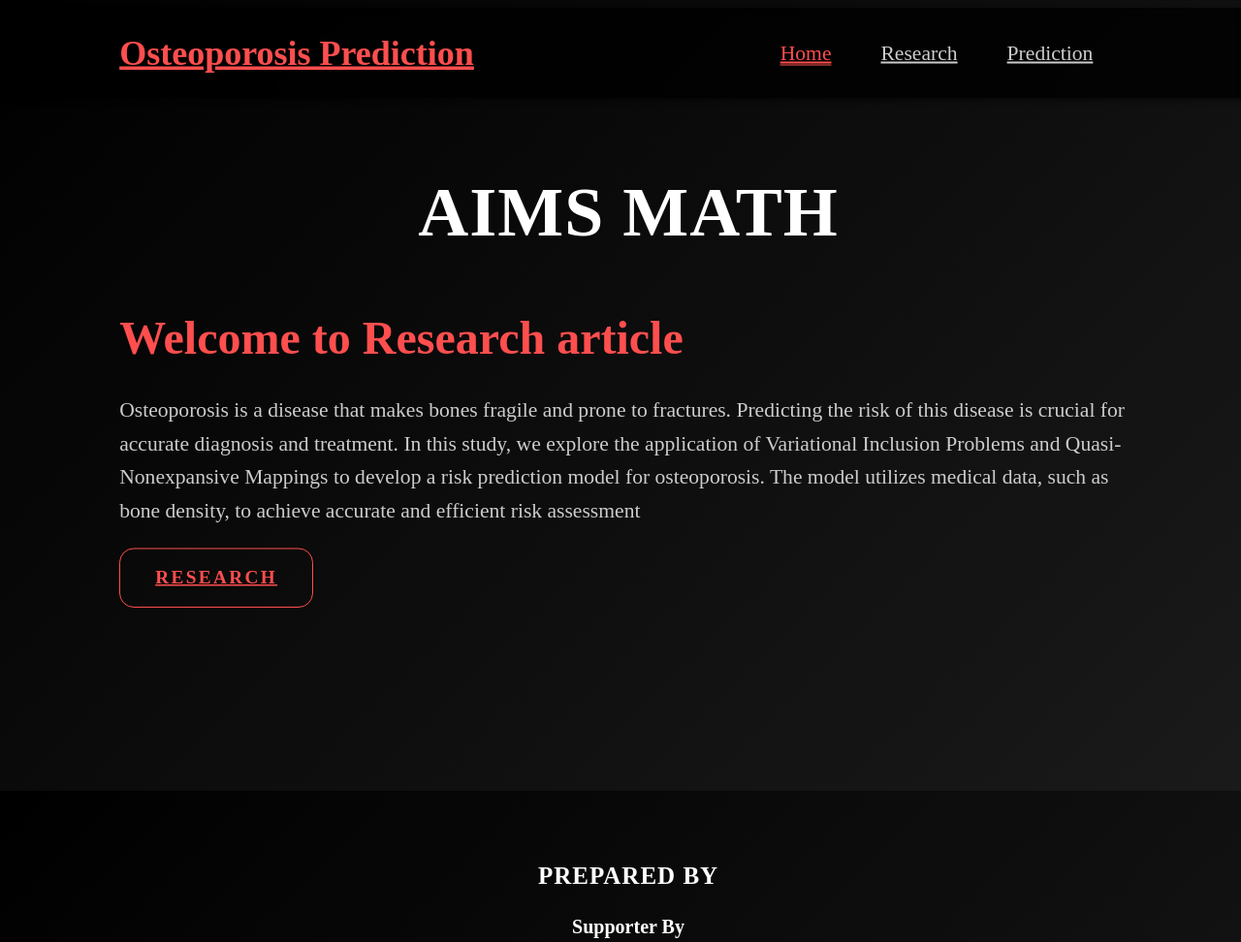
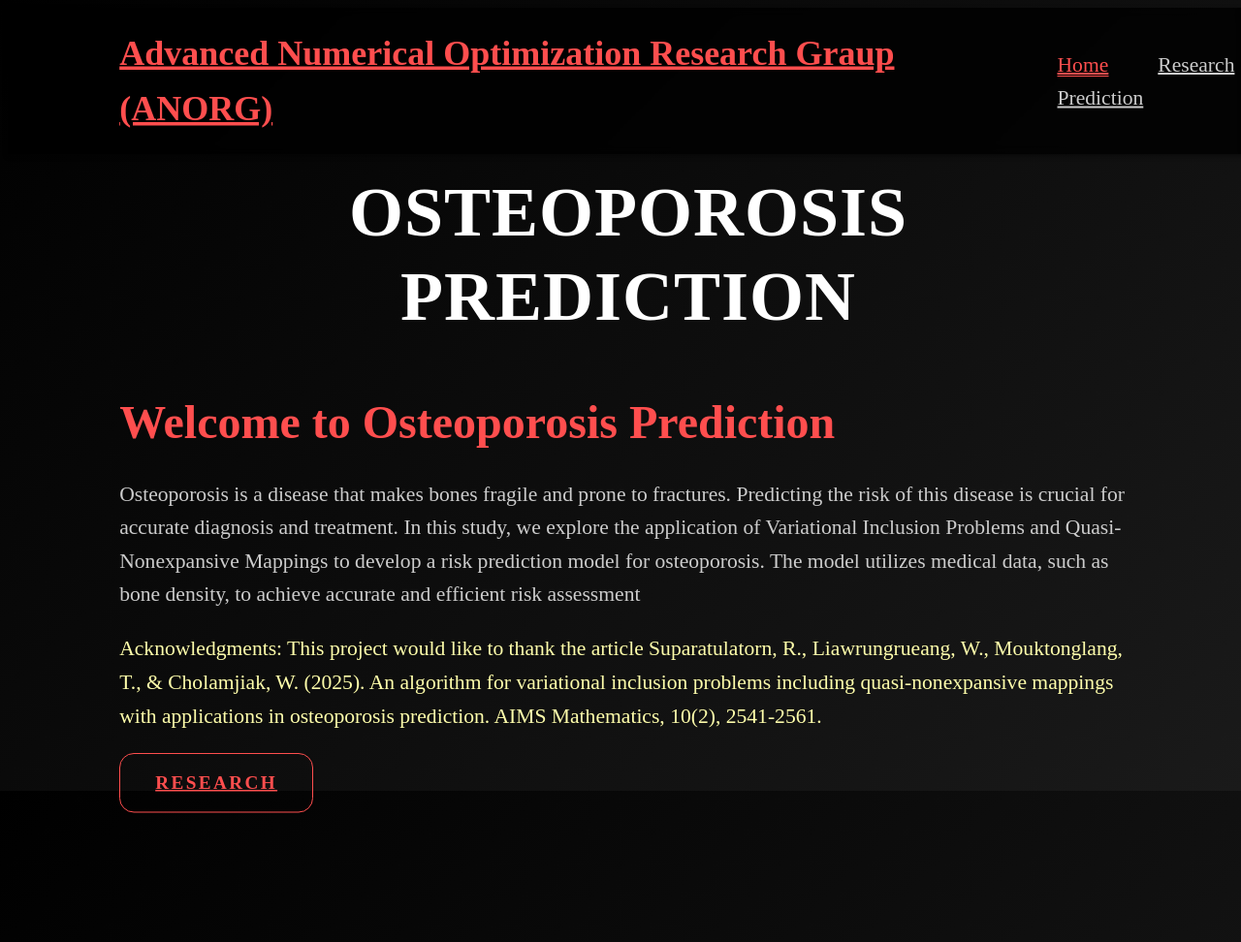
Before and after one commit to aszxcnm22/Web-App, a FastAPI app: page / in a window 1280 px wide; the page is wider, and only the part inside the window is pictured. Shown: the top 972 px of that part at 97% size. Run offline with FastAPI, Linux system fonts and the light colour scheme; grey boxes are pictures that could not be loaded.

Commit message:
Update home.html

```diff
--- a/templates/home.html
+++ b/templates/home.html
@@ -17,7 +17,7 @@
 </head>
 <body>
     <header>
-        <a href="#" class="logo">Osteoporosis Prediction</a>
+        <a href="#" class="logo">Advanced Numerical Optimization Research Graup (ANORG)</a>
         <nav id="nav-menu">
             <a href="/" class="active">Home</a>
             <a href="/introduction">Research</a>
@@ -28,24 +28,36 @@
         </button>
     </header>
 </body>
-
     <section id="home" class="home">
         <div class="home-content">
-            <h1> AIMS Math</h1>
+            <h1>Osteoporosis Prediction</h1>
             <h3 class="typing-text"><span id="typing"></span></h3>
             <p>Osteoporosis is a disease that makes bones fragile and prone to fractures.
                 Predicting the risk of this disease is crucial for accurate diagnosis and treatment. In this study,
                 we explore the application of Variational Inclusion Problems and Quasi-Nonexpansive Mappings to develop a risk prediction model for osteoporosis.
                 The model utilizes medical data, such as bone density, to achieve accurate and efficient risk assessment</p>
+                <div class="home-content1">
+                <p>Acknowledgments: This project would like to
+                thank the article Suparatulatorn, R., Liawrungrueang, W.,
+                Mouktonglang, T., & Cholamjiak, W. (2025).
+                An algorithm for variational inclusion problems including quasi-nonexpansive
+                 mappings with applications in osteoporosis prediction. AIMS Mathematics, 10(2), 2541-2561. </p>
             <div class="social-icons">
             </div>
             <a href="https://www.aimspress.com/article/doi/10.3934/math.2025118"  target="_blank" class="btn">Research</a>
         </div>
+        <style>
+.home-content1 p {
+    font-size: 1.8rem;
+    color: #fffeab;
+    margin-top: 0.5%;
+}
+        </style>
     </section>
     <section id="Prepared-By" class="container">
-        <h1> Prepared By</h1>
+        <h1></h1>
         <div class="Prepared-By">
-            <h2>Supporter By</h2>
+            <h1>Supporter By</h1>
             <div class="student-info">
                 <div class="student">
                     <a href="https://www.nrct.go.th/home" target="_blank">
@@ -86,13 +98,13 @@
 
             <div class="supervisor-card1">
                 <img src="https://i.postimg.cc/c4dYTG6Z/Screenshot-2025-03-11-210717.png" alt="Dr. Wongthawat Liawrungrueang">
-                <p>Wongthawat Liawrungrueang</p>
+                <p>Dr. Wongthawat Liawrungrueang</p>
                 <p class="dept">Department of Orthopaedics, School of Medicine, University of Phayao, Thailand</p>
             </div>
         </div>
 
         <div class="Prepared-By">
-            <h2>Prepared By</h2>
+            <h1>Prepared By</h1>
             <div class="student-info">
                 <div class="student">
                     <a href="https://postimages.org/" target="_blank">
@@ -174,6 +186,21 @@
     });
 });
 
+const typingText = document.getElementById('typing');
+if (typingText) {
+    const text = "Welcome to Osteoporosis Prediction";
+    let index = 0;
+
+    function type() {
+        if (index < text.length) {
+            typingText.innerHTML += text.charAt(index);
+            index++;
+            setTimeout(type, 100);
+        }
+    }
+    type();
+}
+
 </script>
     <script src="/static/script.js"></script>
     </body>
```
